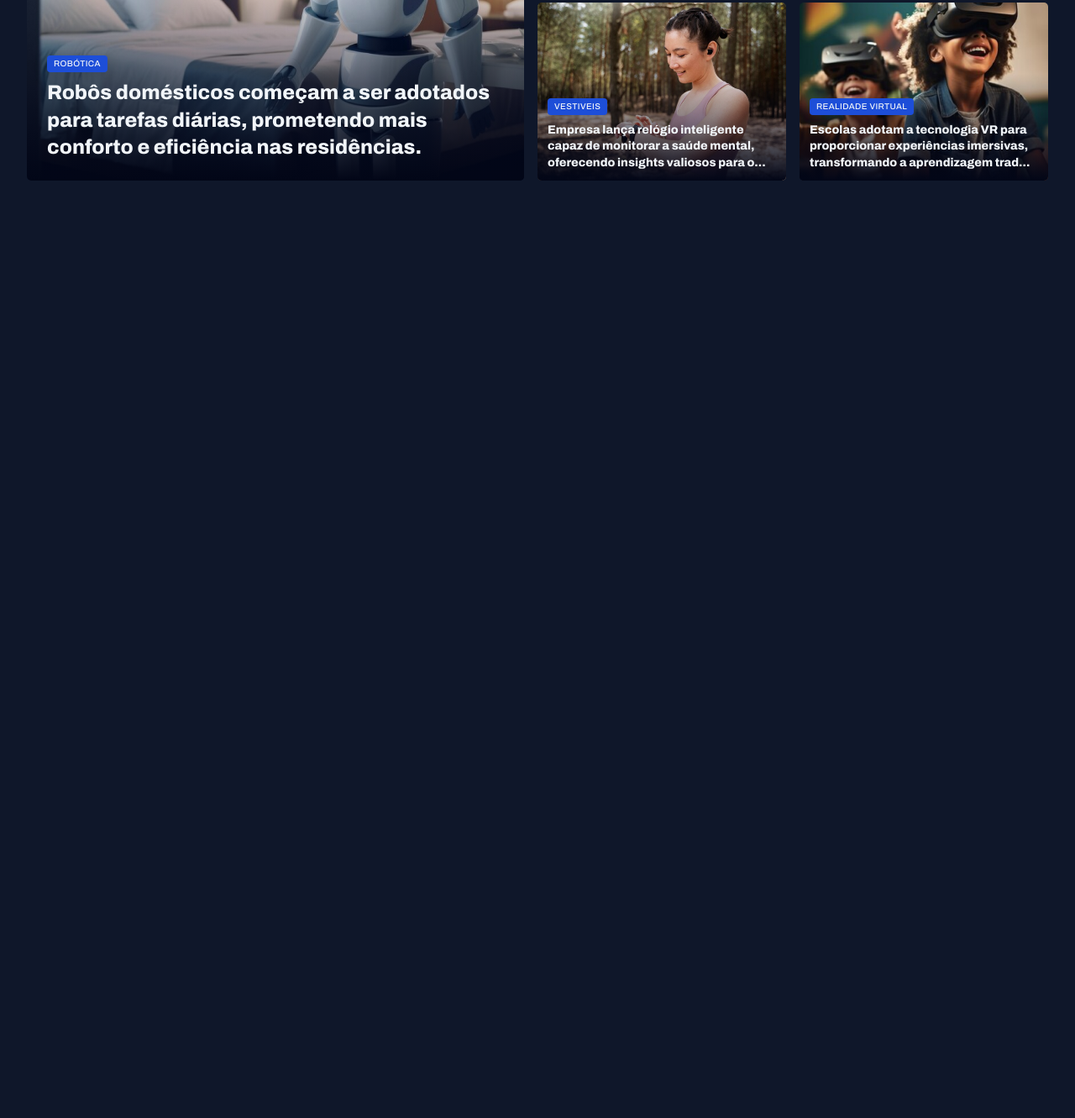
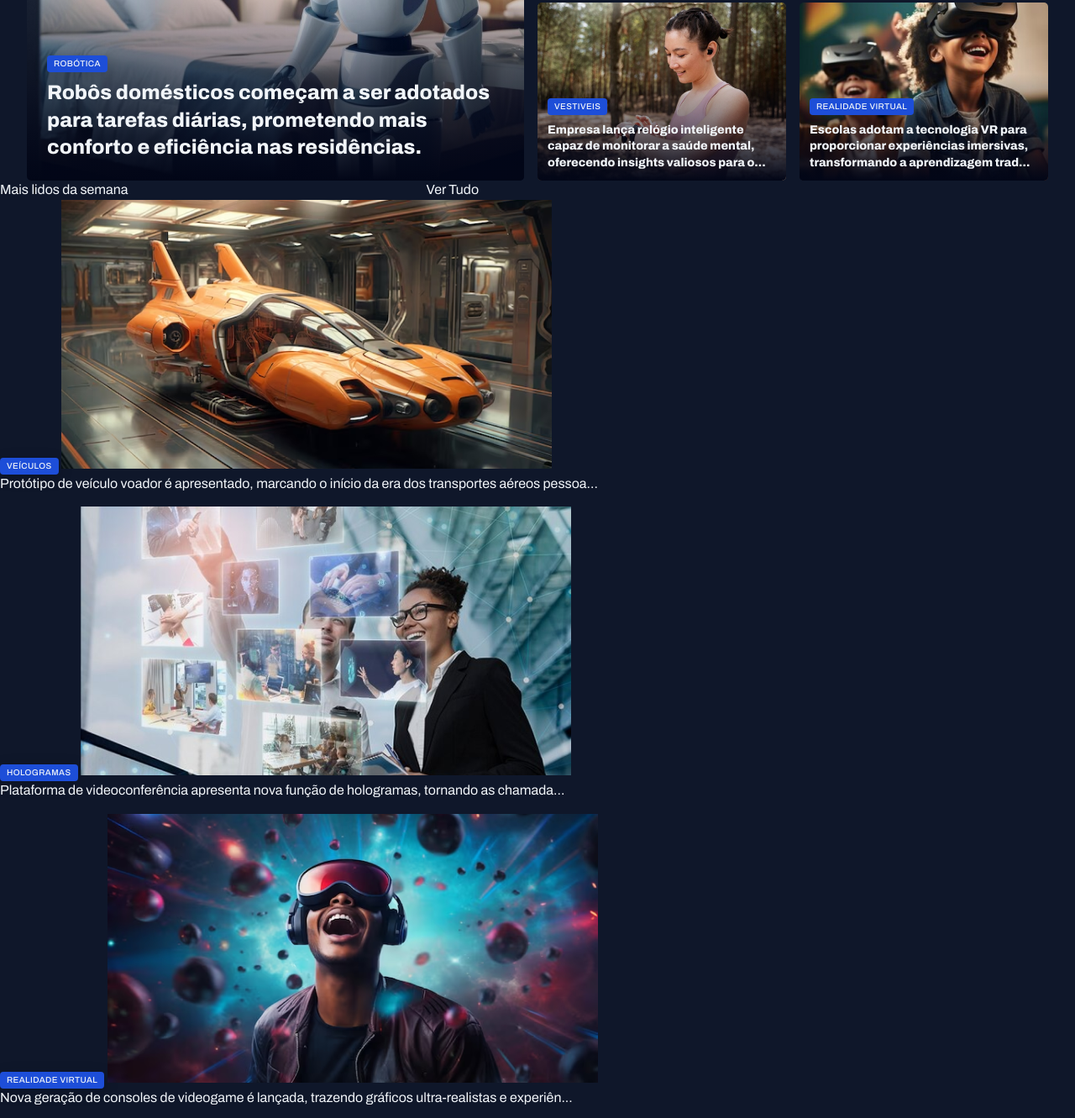
Before and after one commit to myekd/Portal-de-noticias, a plain HTML site: page index.html in a window 1280 px wide. Shown: the part 389-1720 px from the top of the page at 84% size. Before the commit the page ends 800 px from the top, so only its background shows below. Drawn offline with Linux system fonts and the light colour scheme.

Commit message:
estruturando a seção mais lidas da semana

```diff
--- a/index.html
+++ b/index.html
@@ -101,6 +101,52 @@
           </div>
         </section>
       </div>
+
+      <section id="weekly">
+        <header class="grid grid-flow-col">
+          <h3>Mais lidos da semana</h3>
+          <a href="#" class="grid grid-flow-col">Ver Tudo </a>
+          <span></span>
+        </header>
+      </section>
+
+      <div class="grid gap-16">
+        <figure>
+          <span class="content-tag">veículos</span>
+          <img src="assets/images/Image 06.png" alt="" />
+          <p>
+            Protótipo de veículo voador é apresentado, marcando o início da era
+            dos transportes aéreos pessoa...
+          </p>
+        </figure>
+
+        <figure>
+          <span class="content-tag">hologramas</span>
+          <img src="assets/images/Image 07.png" alt="" />
+          <p>
+            Plataforma de videoconferência apresenta nova função de hologramas,
+            tornando as chamada...
+          </p>
+        </figure>
+
+        <figure>
+          <span class="content-tag">realidade virtual</span>
+          <img src="assets/images/Image 08.png" alt="" />
+          <p>
+            Nova geração de consoles de videogame é lançada, trazendo gráficos
+            ultra-realistas e experiên...
+          </p>
+        </figure>
+
+        <figure>
+          <span class="content-tag">internet</span>
+          <img src="assets/images/Image 09.png" alt="" />
+          <p>
+            Projeto busca oferecer internet de alta velocidade em áreas remotas
+            através de satélites.
+          </p>
+        </figure>
+      </div>
     </main>
   </body>
 </html>
```
